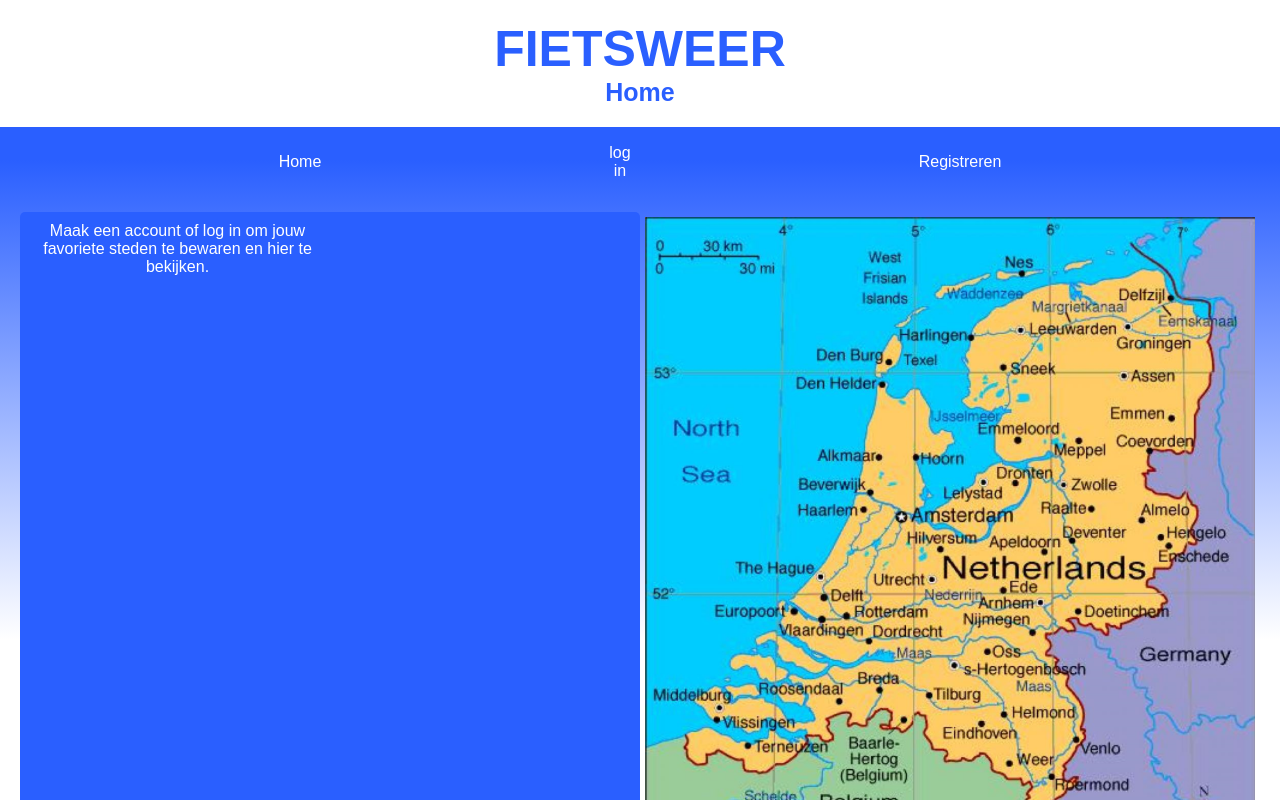
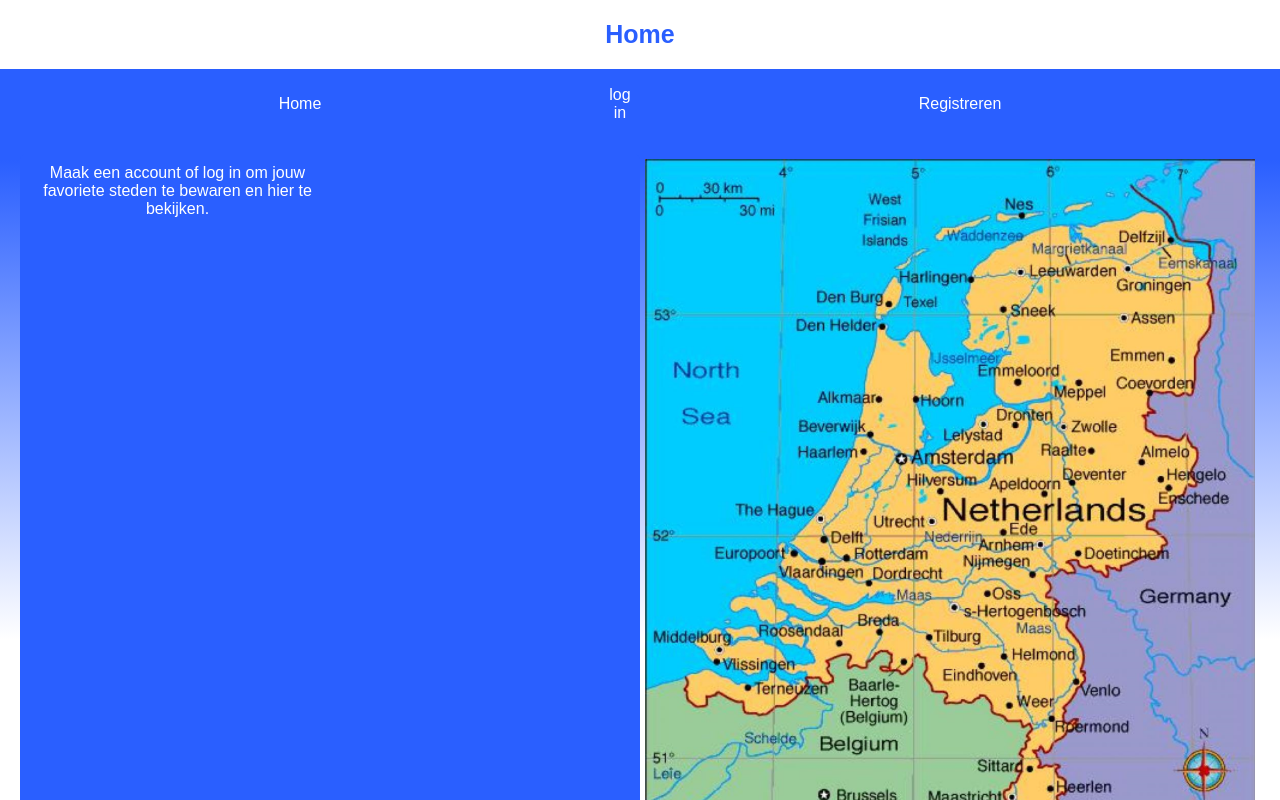
Before and after one commit to sachawindmeijer/fietsweerapp, a React (Vite) app: page / in a window 1280 px wide. Shown: the top 800 px of the page. Built offline with nearby package versions, Linux system fonts and the light colour scheme; no server answers; a web font is replaced by a local one.

Commit message:
components aangepast

```diff
--- a/src/components/header/headerWeather.jsx
+++ b/src/components/header/headerWeather.jsx
@@ -2,32 +2,32 @@ import React from "react";
 import {useLocation} from "react-router-dom";
 import './HeaderWeather.css'
 
-function HeaderWeather() {
+function HeaderWeather({ title, onClick }) {
     const location = useLocation();
 
     function getPageName() {
         switch (location.pathname) {
             case "/" :
-                return "Home"
+                return "Home";
             case "/login" :
-                return "Login"
+                return "Login";
             case "/registreren" :
-                return "Account Registratie"
+                return "Account Registratie";
             case "/profiel" :
-                return "Profiel"
+                return "Profiel";
             case "/loguit" :
-                return "Loguit"
+                return "Loguit";
             default:
-                return null
+                return "Onbekende pagina";
         }
     }
 
     return (
-        <header className="headerBar">
-            <h1>FIETSWEER</h1>
+        <header className="headerBar" onClick={onClick}>
+            <h1>{title}</h1>
             <h3>{getPageName()}</h3>
         </header>
-    )
+    );
 }
 
-export default HeaderWeather
+export default HeaderWeather;
--- a/src/components/savecities/SaveCities.jsx
+++ b/src/components/savecities/SaveCities.jsx
@@ -2,10 +2,6 @@ import React, {useState, useEffect, useContext} from "react";
 import {CityContext} from "../../context/CityContext";
 import "./SaveCities.css"
 import Button from "../button/Button.jsx";
-
-// Deze code zorgt voor het opslaan en beheren van steden in een React applicatie.
-//     Gebruikers kunnen steden toevoegen en verwijderen uit een lijst met maximaal 5 items.
-//     De lijst wordt automatisch opgeslagen in de local storage
 
 function SaveCities() {
     const [citiesList, setCitiesList] = useContext(CityContext)
--- a/src/components/weathercard/WeatherCard.jsx
+++ b/src/components/weathercard/WeatherCard.jsx
@@ -7,11 +7,6 @@ import windSockIcon from "../../assets/icons/windsock.jpg"
 import humidityIcon from "../../assets/icons/humidity.png"
 import cloudIcon from "../../assets/icons/clouds blue.png"
 import "./WeatherCard.css"
-
-
-
-// Deze code maakt een herbruikbare React component die weerinformatie
-// toont in een mooie en informatieve weerkaart
 
 function WeatherCard({
                          name,
```
Also changed, not shown: src/components/preferences/Preferences.jsx (+2 -5 lines).
